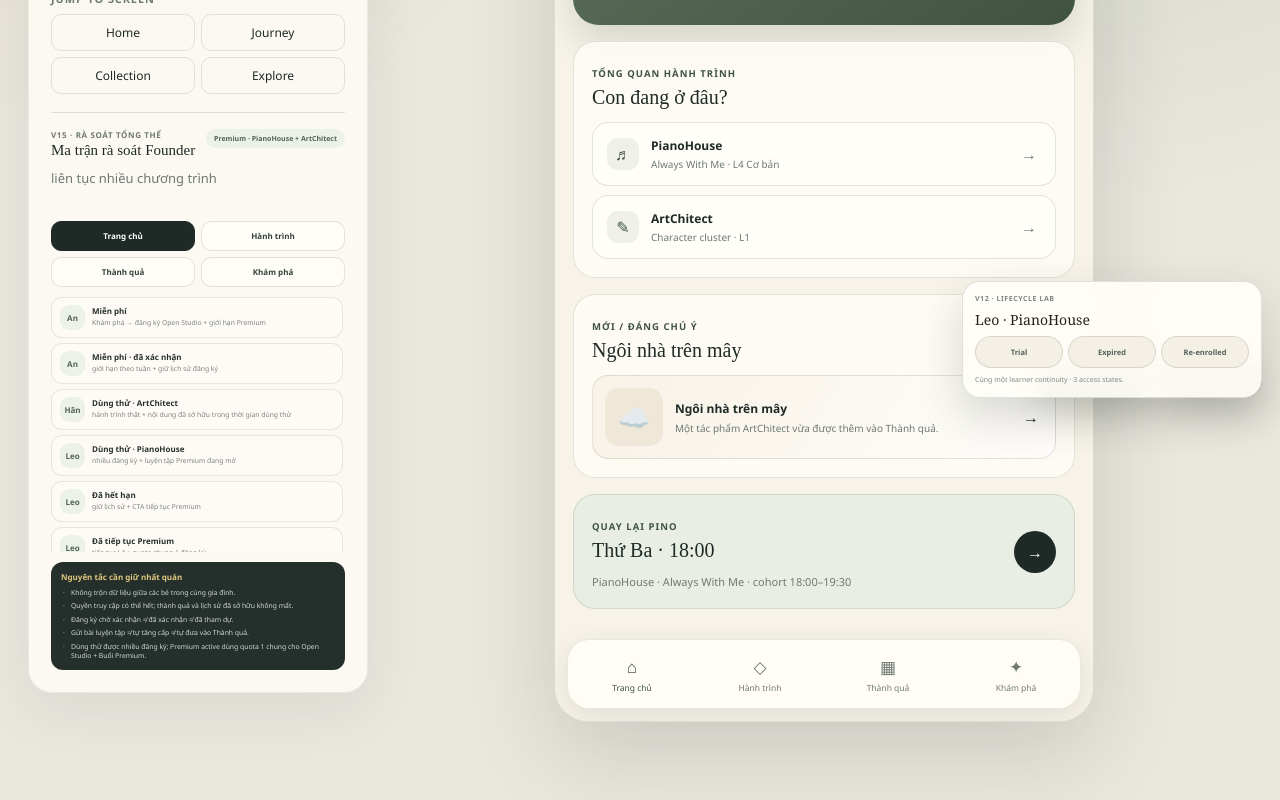
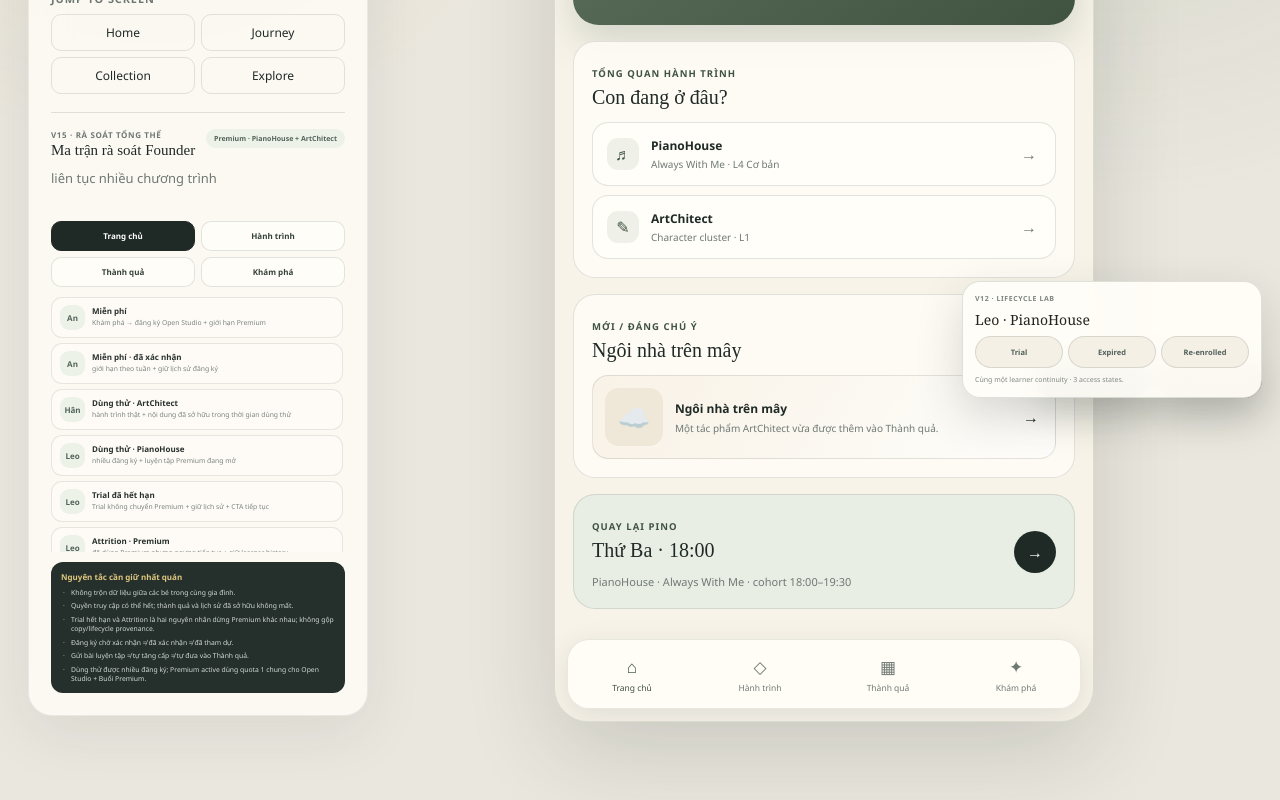
Before and after one commit to vmtct/pino-team-os, a Next.js app: page /piner-prototype in a window 1280 px wide. Shown: the part 384-1184 px from the top of the page. Built offline with nearby package versions, Linux system fonts and the light colour scheme.

Commit message:
feat: add attrition to Piner holistic audit matrix

```diff
--- a/app/piner-prototype/PinerPrototypeV15.tsx
+++ b/app/piner-prototype/PinerPrototypeV15.tsx
@@ -19,7 +19,8 @@ const reviewCases: ReviewCase[] = [
   { key: "an-free-confirmed", label: "An", state: "Miễn phí · đã xác nhận", focus: "giới hạn theo tuần + giữ lịch sử đăng ký" },
   { key: "han-trial-ac", label: "Hân", state: "Dùng thử · ArtChitect", focus: "hành trình thật + nội dung đã sở hữu trong thời gian dùng thử" },
   { key: "leo-trial", label: "Leo", state: "Dùng thử · PianoHouse", focus: "nhiều đăng ký + luyện tập Premium đang mở" },
-  { key: "leo-expired", label: "Leo", state: "Đã hết hạn", focus: "giữ lịch sử + CTA tiếp tục Premium" },
+  { key: "leo-expired", label: "Leo", state: "Trial đã hết hạn", focus: "Trial không chuyển Premium + giữ lịch sử + CTA tiếp tục" },
+  { key: "leo-attrition", label: "Leo", state: "Attrition · Premium", focus: "đã dùng Premium nhưng ngưng tiếp tục + giữ learner history" },
   { key: "leo-reenrolled", label: "Leo", state: "Đã tiếp tục Premium", focus: "tiếp tục L4 + quota chung 1 đăng ký" },
   { key: "minh-premium", label: "Minh", state: "Premium · PianoHouse + ArtChitect", focus: "liên tục nhiều chương trình" },
   { key: "mia-lpa", label: "Mía", state: "Premium · Little Piner Art", focus: "chủ đề theo lịch + checkpoint" },
@@ -163,6 +164,7 @@ function ReviewConsole({ activeCase, activeSurface, onScenario, onSurface }: {
         <strong>Nguyên tắc cần giữ nhất quán</strong>
         <span>Không trộn dữ liệu giữa các bé trong cùng gia đình.</span>
         <span>Quyền truy cập có thể hết; thành quả và lịch sử đã sở hữu không mất.</span>
+        <span>Trial hết hạn và Attrition là hai nguyên nhân dừng Premium khác nhau; không gộp copy/lifecycle provenance.</span>
         <span>Đăng ký chờ xác nhận ≠ đã xác nhận ≠ đã tham dự.</span>
         <span>Gửi bài luyện tập ≠ tự tăng cấp ≠ tự đưa vào Thành quả.</span>
         <span>Dùng thử được nhiều đăng ký; Premium active dùng quota 1 chung cho Open Studio + Buổi Premium.</span>
```
